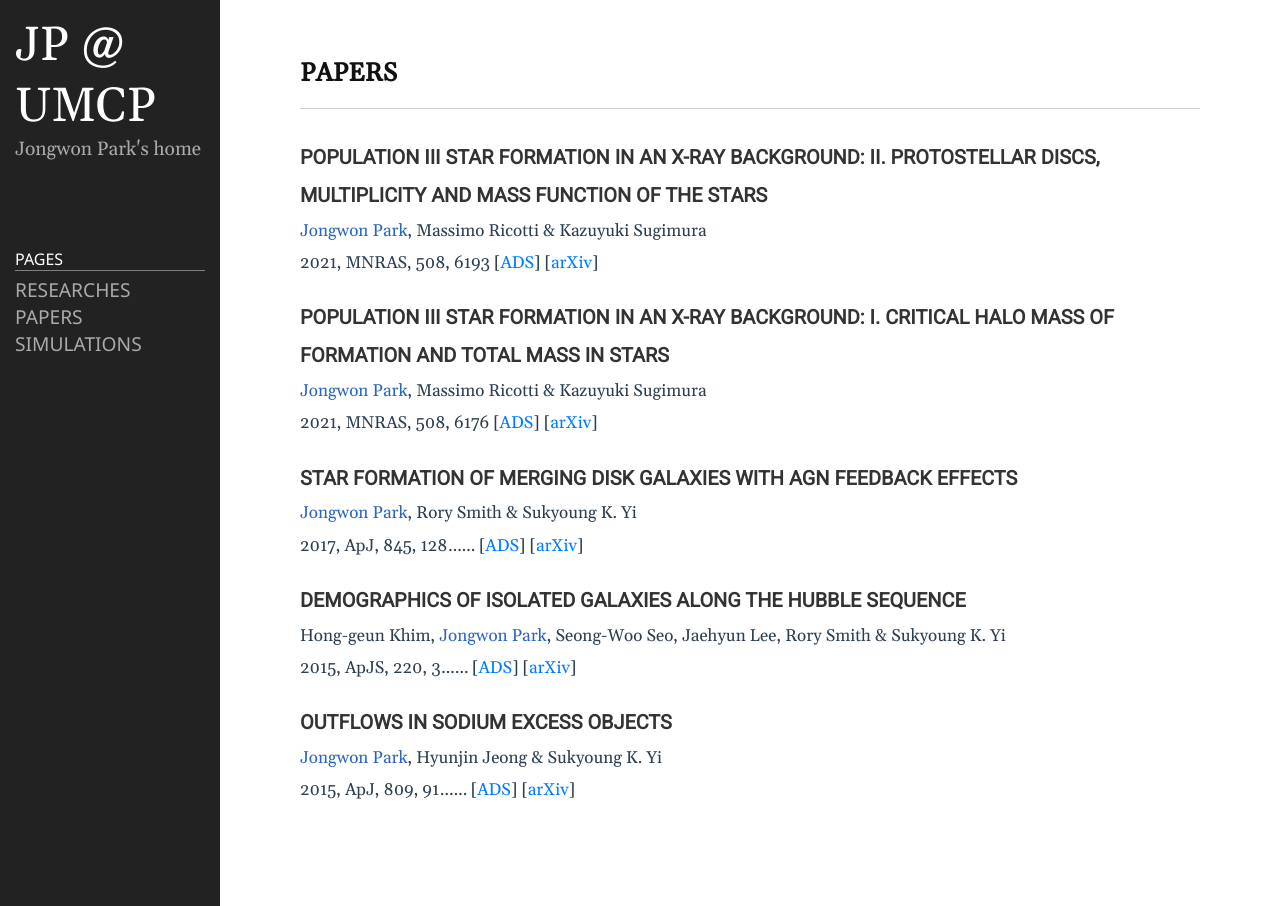
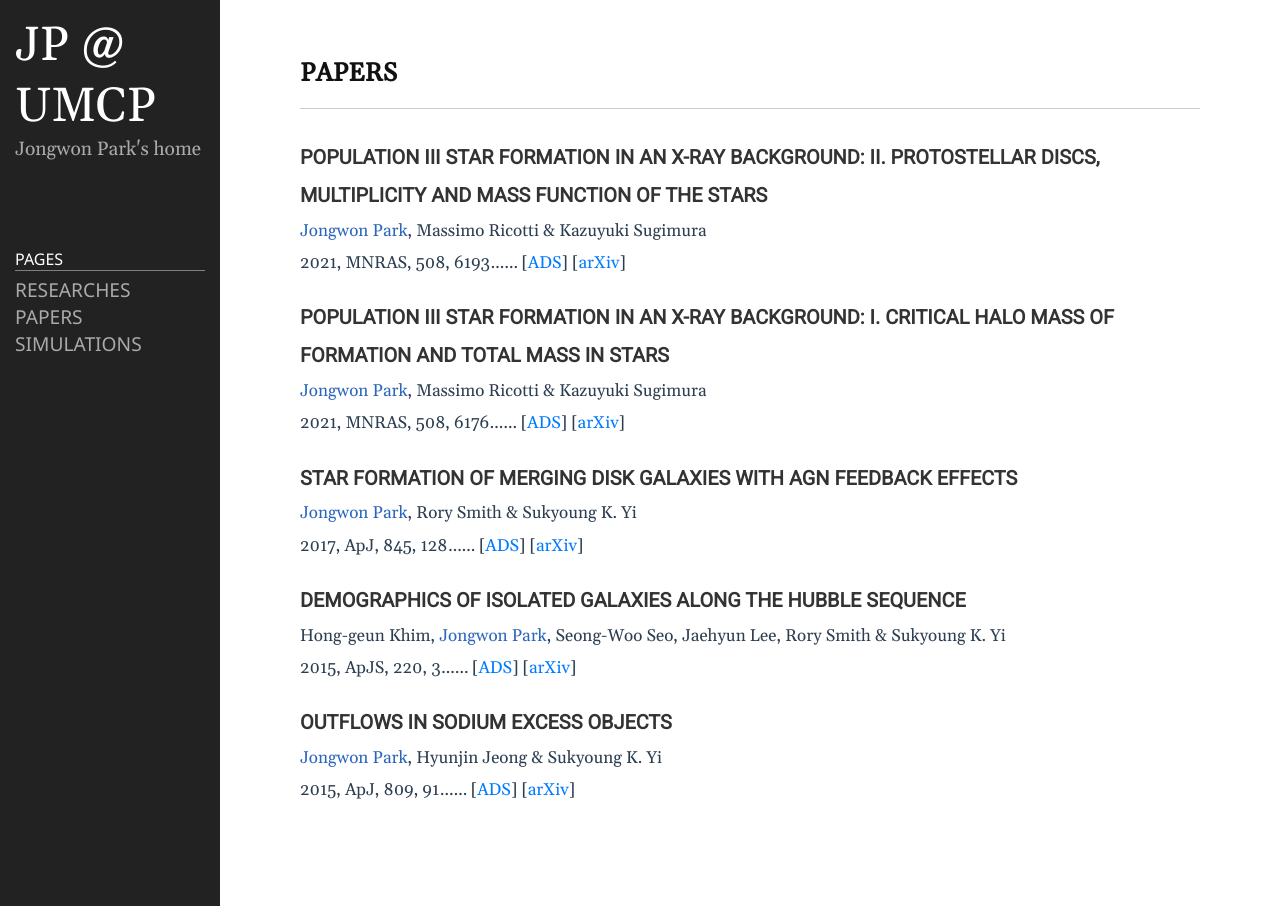
Before and after one commit to jwpark5064/jwpark5064.github.io, a Jekyll site: the page built from 02_paper.md, in a window 1280 px wide. Built offline with Jekyll 4.4.1, drawn with Linux system fonts in a browser that asks for light colours.

```diff
--- a/02_paper.md
+++ b/02_paper.md
@@ -6,12 +6,12 @@ permalink: paper
 
 ### POPULATION III STAR FORMATION IN AN X-RAY BACKGROUND: II. PROTOSTELLAR DISCS, MULTIPLICITY AND MASS FUNCTION OF THE STARS
 <span style="color: rgb(43,102,187)">Jongwon Park</span>, Massimo Ricotti & Kazuyuki Sugimura
-2021, MNRAS, 508, 6193
+2021, MNRAS, 508, 6193......
 [[ADS](https://ui.adsabs.harvard.edu/abs/2021MNRAS.508.6193P/abstract){:target="_blank_"}] [[arXiv](https://arxiv.org/abs/2107.07898){:target="_blank_"}]
 
 ### POPULATION III STAR FORMATION IN AN X-RAY BACKGROUND: I. CRITICAL HALO MASS OF FORMATION AND TOTAL MASS IN STARS
 <span style="color: rgb(43,102,187)">Jongwon Park</span>, Massimo Ricotti & Kazuyuki Sugimura
-2021, MNRAS, 508, 6176
+2021, MNRAS, 508, 6176......
 [[ADS](https://ui.adsabs.harvard.edu/abs/2021MNRAS.508.6176P/abstract){:target="_blank_"}] [[arXiv](https://arxiv.org/abs/2107.07883){:target="_blank_"}]
 
 ### STAR FORMATION OF MERGING DISK GALAXIES WITH AGN FEEDBACK EFFECTS
```
